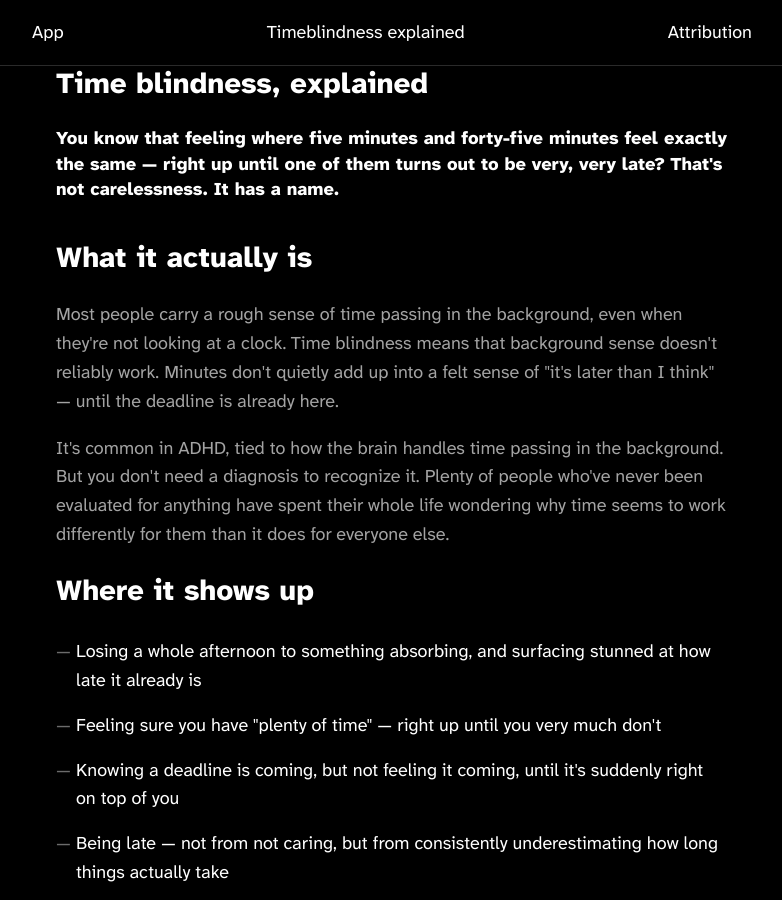
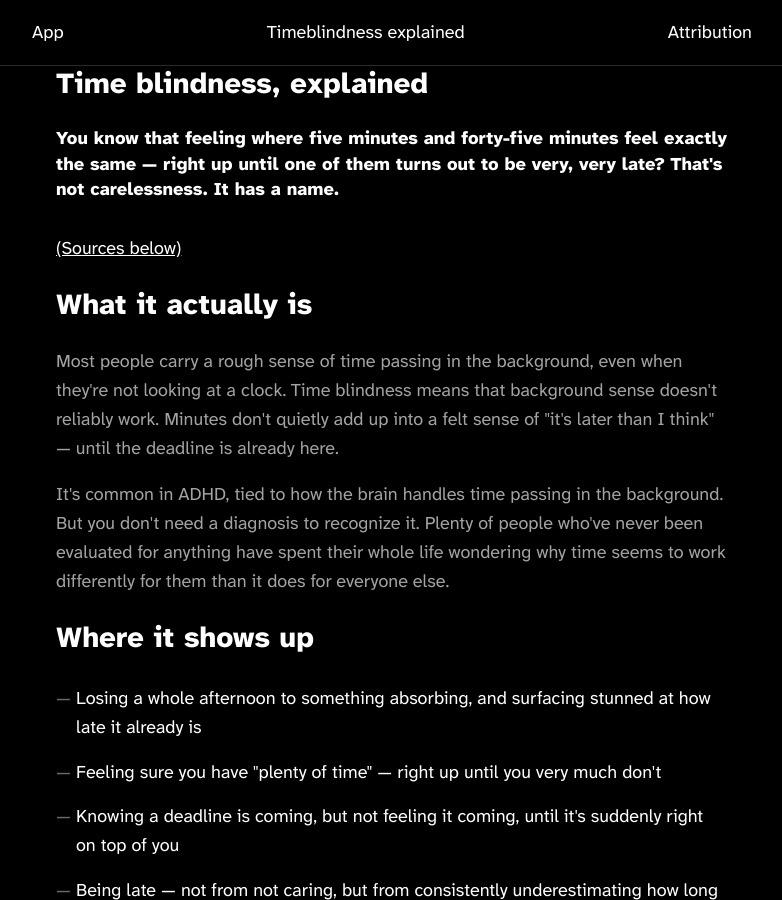
Before and after one commit to afknapping/howlongtho-website, a Jekyll site: the page built from timeblindness.md, in a window 1280 px wide and 900 px high. Shown: the whole window, without its empty margins (248-1030 px from the left). Built offline with Jekyll 4.4.1, drawn with Linux system fonts in a browser that asks for light colours.

Commit message:
Add "(Sources below)" anchor link under the lead paragraph
Co-Authored-By: Claude Sonnet 5 <noreply@anthropic.com>

```diff
--- a/timeblindness.md
+++ b/timeblindness.md
@@ -6,6 +6,7 @@ description: "What time blindness actually is, why it happens, and why it's not
 ---
 <h1 class="fs-medium">Time blindness, explained</h1>
 <p class="lead fs-small">You know that feeling where five minutes and forty-five minutes feel exactly the same — right up until one of them turns out to be very, very late? That's not carelessness. It has a name.</p>
+<p><a href="#sources">(Sources below)</a></p>
 <h2 class="fs-medium">What it actually is</h2>
 <p>Most people carry a rough sense of time passing in the background, even when they're not looking at a clock. Time blindness means that background sense doesn't reliably work. Minutes don't quietly add up into a felt sense of "it's later than I think" — until the deadline is already here.</p>
 <p>It's common in ADHD, tied to how the brain handles time passing in the background. But you don't need a diagnosis to recognize it. Plenty of people who've never been evaluated for anything have spent their whole life wondering why time seems to work differently for them than it does for everyone else.</p>
@@ -29,7 +30,7 @@ description: "What time blindness actually is, why it happens, and why it's not
 <h2 class="fs-medium">What actually helps</h2>
 <p>Understanding the mechanism tends to be the first real relief people describe — not because it fixes anything by itself, but because it turns "what's wrong with me" into "oh, that's what's happening." From there, real things help: some people find medication or therapy makes a measurable difference; others find that simply making time visible — an external clock standing in for an internal one that doesn't reliably fire — is enough to change how a day actually goes. That's the whole idea behind How Long Tho: not a fix, just a second, more honest clock.</p>
 <p>If none of this is your experience — if you've never lost track of an afternoon or been blindsided by a deadline you technically knew was coming — it's still worth having read this far. The people in your life who do experience it aren't choosing to let you down. They're running on a clock that was never built to warn them in time. A little patience goes further than a reminder that they're late again. They already know.</p>
-<h2 class="fs-medium">Sources</h2>
+<h2 class="fs-medium" id="sources">Sources</h2>
 <p>The research behind this page. General research on why visible time changes behavior first, then ADHD-specific peer-reviewed studies, then everything else organized by topic.</p>
 <p class="fw-extrabold">Why visible time changes behavior</p>
 <p>Not specific to ADHD — the same effect shows up across education, transportation, HCI, memory research, and behavioral economics.</p>
```
